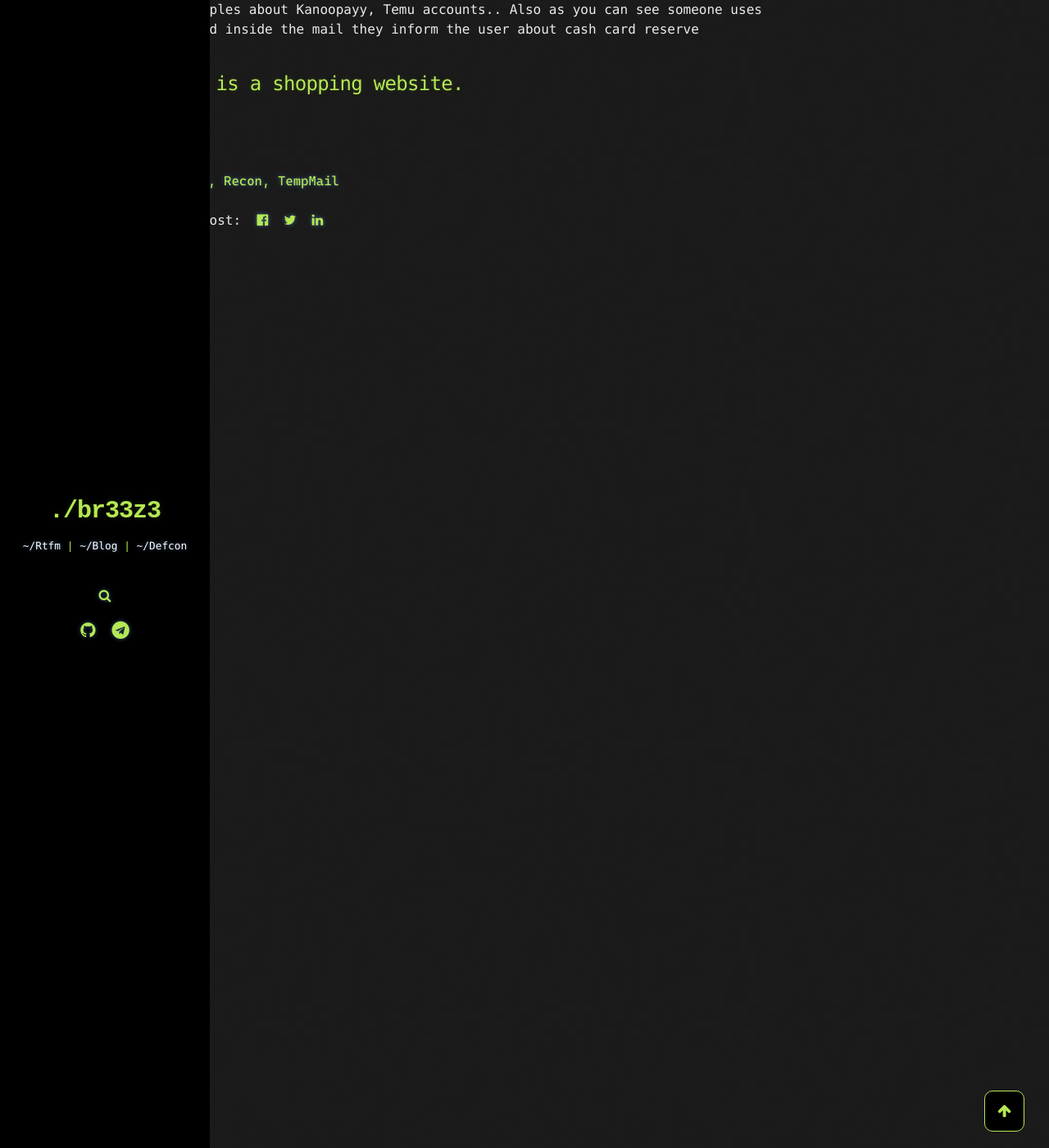
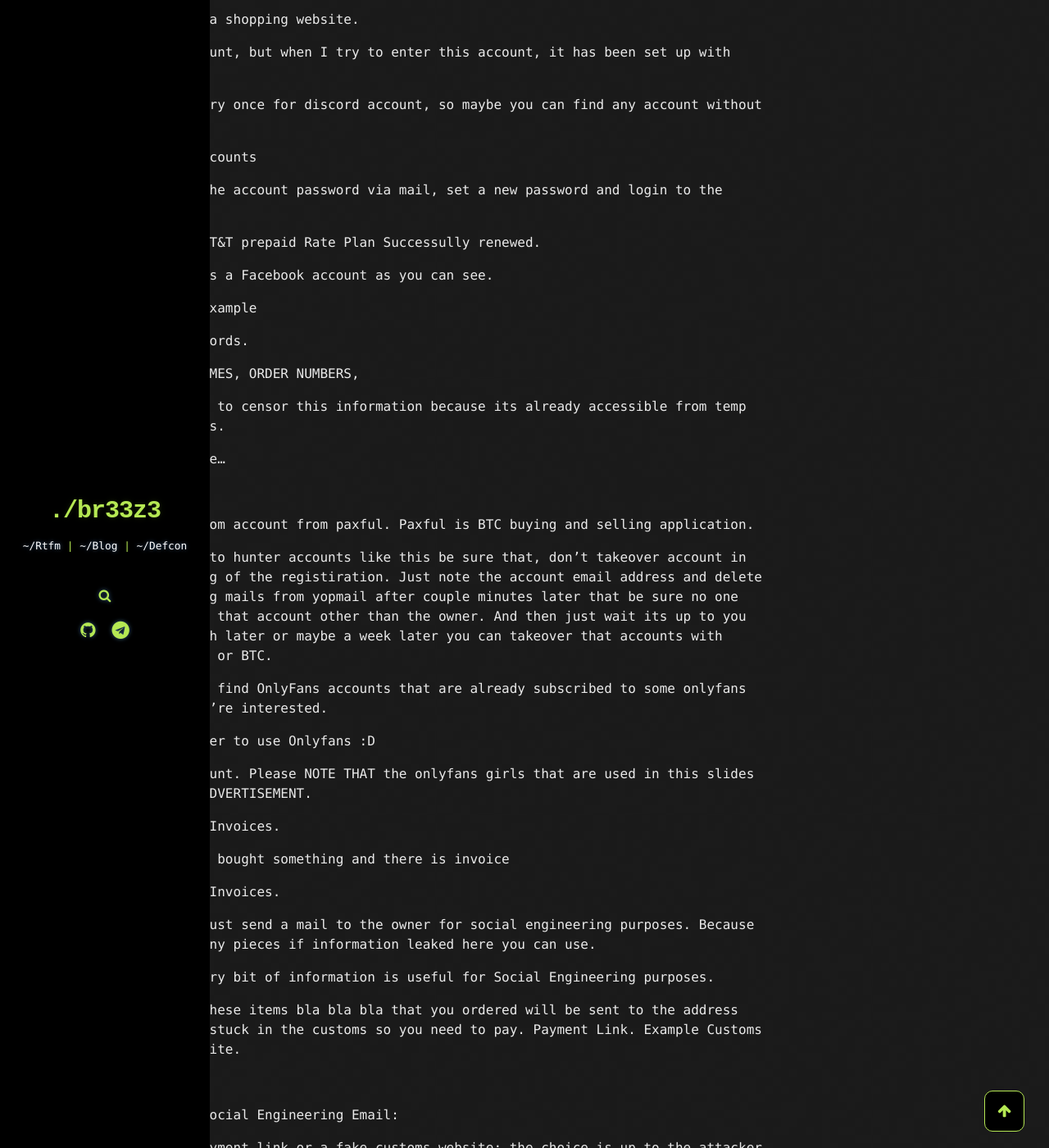
Before and after one commit to br33z3/br33z3.github.io, a Jekyll site: the page built from _pages/defcon.md, in a window 1280 px wide and 1400 px high, scrolled down 2731 px. Shown: the whole window at 82% size. Built offline with Jekyll 4.4.1, drawn with Linux system fonts in a browser that asks for light colours; comment, search, counter and statistics services are not loaded; some of the changed text lies outside the part shown.

Commit message:
Update defcon.md

```diff
--- a/_pages/defcon.md
+++ b/_pages/defcon.md
@@ -67,7 +67,7 @@ So I hope that the users who use Temp Mail Services in their private life also u
 ## Examples
 
 Spotify and Steam Account Example
-------
+
 
 Random Example. Dance Class Training Application.
 
@@ -77,15 +77,131 @@ Almost everyone who has an account inside this application use YOPMail.
 There is a location about the class, cost information, history about dance class.
 
 THERE ARE MANY APPLICATION, THAT I HEARD THE NAMES FIRST TIME. AND I BELIEVE ITS increasing day by day.
-------
+
 Booking Class information,
 
 Studio information,
 
 Credit Card information. There is a saved credit card inside the account
-----
 Another examples about Kanoopayy, Temu accounts..
 Also as you can see someone uses kanopays, and inside the mail they inform the user about cash card reserve account.
 
 And temu is a shopping website.
-----
+
+Discord account, but when I try to enter this account, it has been set up with MFA.
+
+But I only try once for discord account, so maybe you can find any account without MFA.
+
+Instagram Accounts
+
+Just reset the account password via mail, set a new password and login to the account.
+
+
+Mail about AT&T prepaid Rate Plan Successully renewed.
+
+Also there is a Facebook account as you can see.
+
+Amazon AWS Example
+
+Hospital records.
+
+CANDIDATE NAMES, ORDER NUMBERS,
+
+I didnt want to censor this information because its already accessible from temp mail services.
+
+
+There is More...
+
+AND MORE
+
+Another random account from paxful. Paxful is BTC buying and selling application.
+
+If you want to hunter accounts like this be sure that, don’t takeover account in the beginning of the registiration. Just note the account email address and delete all regarding mails from yopmail after couple minutes later that be sure no one but you know that account other than the owner. And then just wait its up to you maybe a month later or maybe a week later you can takeover that accounts with inside money or BTC.
+
+You can also find OnlyFans accounts that are already subscribed to some onlyfans girls if you're interested.
+
+I don't prefer to use Onlyfans :D
+
+Another account.
+Please NOTE THAT the onlyfans girls that are used in this slides are not an ADVERTISEMENT.
+
+Interesting Invoices.
+
+Someone just bought something and there is invoice
+
+Interesting Invoices.
+
+
+So you can just send a mail to the owner for social engineering purposes. Because there are many pieces if information leaked here you can use.
+
+Remember every bit of information is useful for Social Engineering purposes.
+
+Hey Abdul, these items bla bla bla that you ordered will be sent to the address bla bla bla stuck in the customs so you need to pay.
+Payment Link. Example Customs Payment Website.
+
+Easy Money.
+
+Example of Social Engineering Email:
+
+
+Include a payment link or a fake customs website; the choice is up to the attacker and depends on the scenario.
+
+Alternatively, you can get other information with that type of Social Engineering Attacks.
+
+This method is effective because you have all the details about the order. It appears legitimate.
+
+If you are lucky, you can find your perfect match from temporary mail services.
+
+IP information everywhere.
+Financial information. Threre is a profit information there.
+
+Its about positions, EURO between Canadian dolar.
+
+And as you can see there is a previous ledger balance something like 5k and , available margin decreased to 4k…
+
+Netflix account, but as I said you need to be patient if you want to get good gems.
+
+Delete regarding emails and note the mail. Then Takeover account in the future
+
+I dont know, I found a website called bitby, and when I enter its said you have nearly 69 Bitcoin.
+Wait whaat!
+
+Probably a fake website but good one.
+
+I’ll be very sorry if its legit btw :D
+
+Continue with accounts, Playstation plus, tiktok accounts.
+
+There is a Temu order information mail.
+
+I takeover one of the temu account because its not register mail, its order mail
+
+Live account
+
+Live Order
+
+Credit Card and Address information.
+
+Here is some information about the emails I've collected.
+
+Most of the emails come from TikTok, Intelliverse, and Supercell. However, as you can see, there are many other applications not listed here, as including them would require numerous slides.
+
+In summary, you can find all kinds of accounts you want here.
+
+In today's world, every piece of information is invaluable.
+
+The softwares used by blue teams and cyber intelligence units for gathering information has now become highly advanced.
+
+If your password has been leaked on any darkweb site or a public hacker forum, websites notify you immediately and advise you to change your password.
+
+Some websites even change your password without taking  confirmation to a randomly generated one and then inform you about the situation to prevent any unauthorized usage.
+
+And I believe that in the near future these intelligence software programs will add a modules about these temporary mail services.
+
+Because believe me, there are so many things going on in these mail services. And because of that…
+
+## TempMailSpy
+
+I wrote a python script that automatically crawl temporary mail services.
+
+A fully customizable config. For instance, consider a company named ACME Limited. This company can continuously crawl these email services. The only thing they need to do is add their company name to the config.json file. My tool will then alert the company if any emails related to them appear in public inboxes.
```
